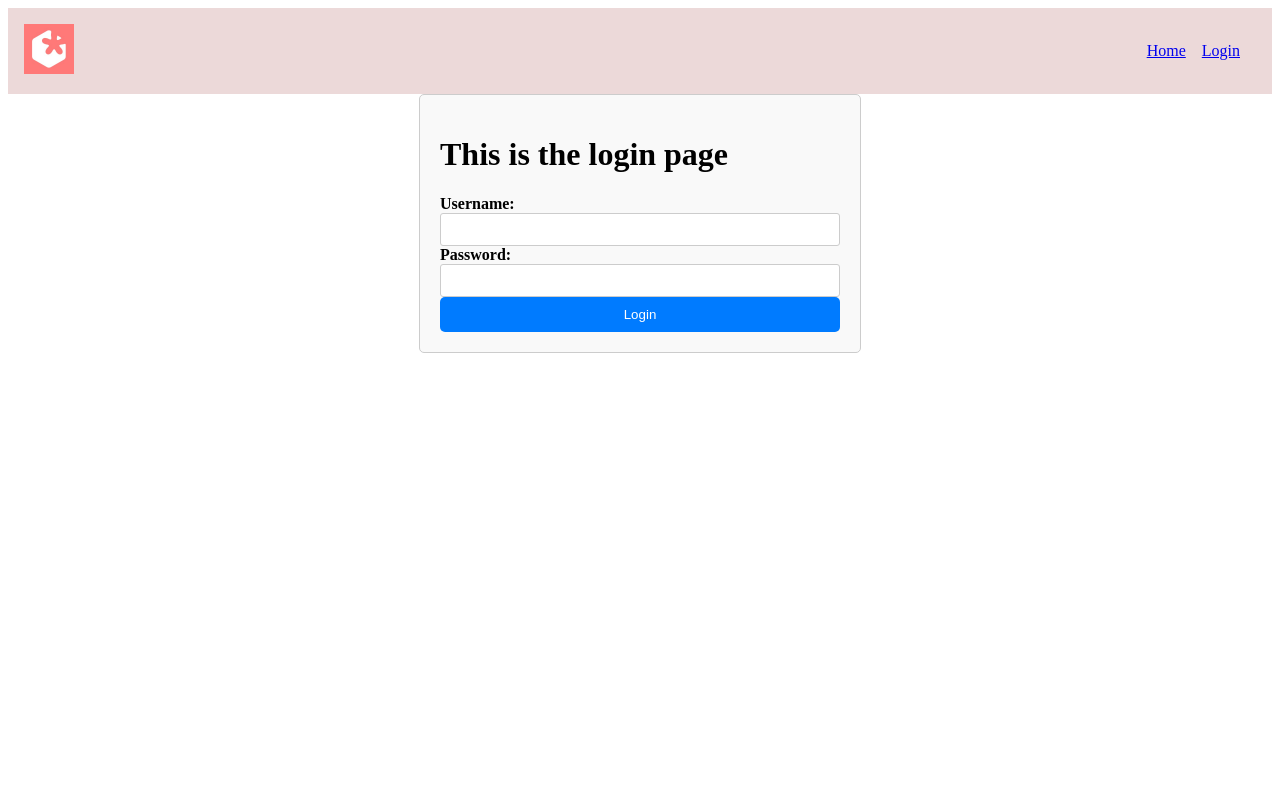
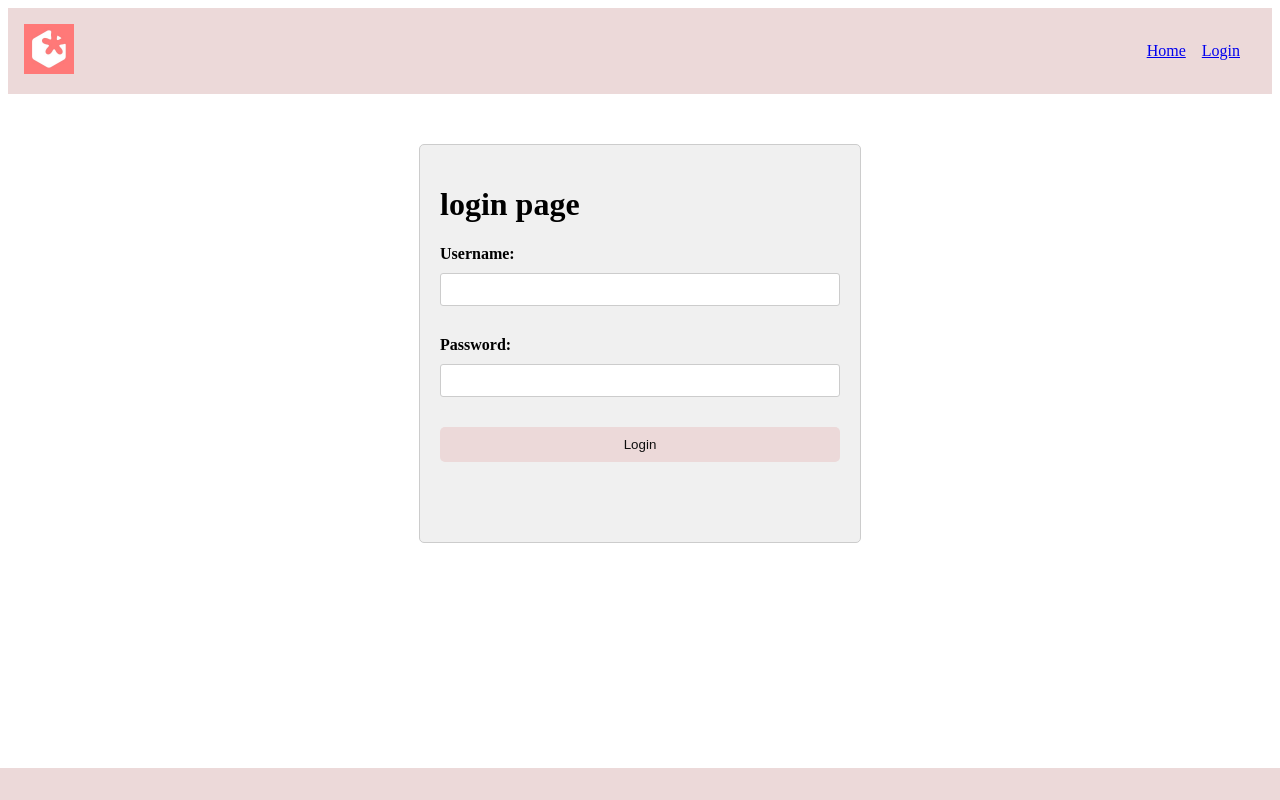
Before and after one commit to Einas1996/time-project-management-app, a Vue app: page /login in a window 1280 px wide. Built offline with nearby package versions, Linux system fonts and the light colour scheme.

Commit message:
footer component added

```diff
--- a/src/App.vue
+++ b/src/App.vue
@@ -5,16 +5,19 @@
   <div id="app">
     <NavBar></NavBar>
     <router-view />
+    <FooterComponent></FooterComponent>
   </div>
 </template>
 
 <script>
 import NavBar from "@/components/NavBar.vue";
+import FooterComponent from "./components/FooterComponent.vue";
 
 export default {
   name: "App",
   components: {
-    NavBar
+    NavBar,
+    FooterComponent
   }
 };
 </script>
--- /dev/null
+++ b/src/components/FooterComponent.vue
@@ -0,0 +1,26 @@
+<template>
+  <footer class="footer">
+    <!-- Footer content goes here -->
+    <div class="container"></div>
+  </footer>
+</template>
+
+<script>
+export default {
+  name: "FooterComponent"
+};
+</script>
+
+<style scoped>
+.footer {
+  position: fixed;
+  bottom: 0;
+  left: 0;
+  width: 100%;
+  display: flex;
+  justify-content: space-between;
+  align-items: center;
+  padding: 1rem;
+  background-color: #ecd9d9;
+}
+</style>
--- a/src/views/LoginView.vue
+++ b/src/views/LoginView.vue
@@ -1,6 +1,6 @@
 <template>
   <div class="login">
-    <h1>This is the login page</h1>
+    <h1>login page</h1>
     <form>
       <label for="username">Username:</label>
       <input type="text" id="username" v-model="username" required />
@@ -25,16 +25,17 @@ export default {
 <style scoped>
 .login {
   max-width: 400px;
-  margin: 0 auto;
+  margin: 50px auto;
   padding: 20px;
   border: 1px solid #ccc;
   border-radius: 5px;
-  background-color: #f9f9f9;
+  background-color: #f0f0f0;
 }
 
 form {
   display: flex;
   flex-direction: column;
+  margin-bottom: 10px;
 }
 
 form div {
@@ -43,24 +44,27 @@ form div {
 
 label {
   font-weight: bold;
+  margin-bottom: 10px;
 }
 
 input {
   padding: 8px;
   border-radius: 3px;
   border: 1px solid #ccc;
+  margin-bottom: 30px;
 }
 
 button {
   padding: 10px;
   border-radius: 5px;
   border: none;
-  background-color: #007bff;
-  color: white;
+  background-color: #ecd9d9;
+  color: rgb(15, 15, 15);
   cursor: pointer;
+  margin-bottom: 50px;
 }
 
 button:hover {
-  background-color: #0056b3;
+  background-color: #ef8ea0;
 }
 </style>
```
